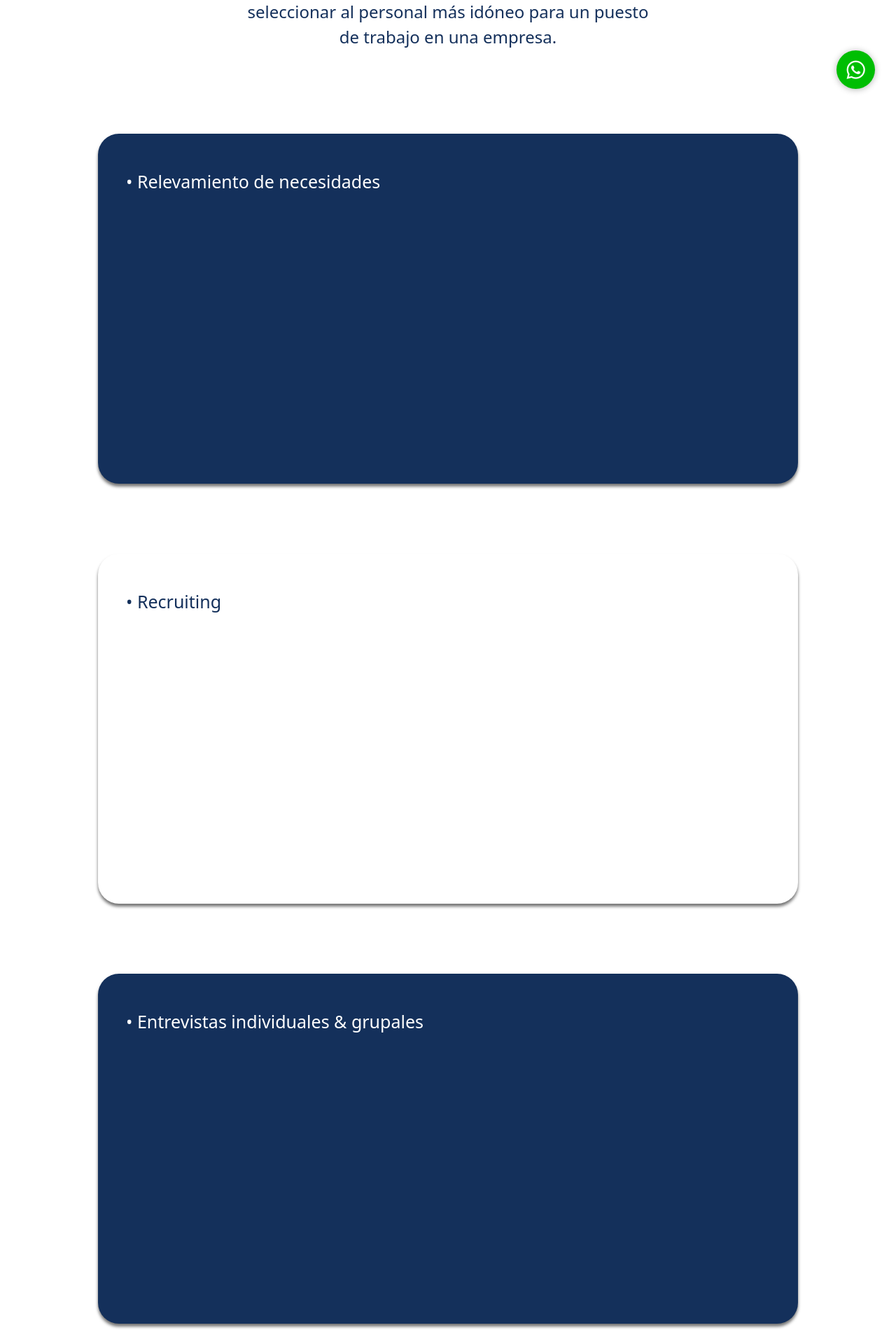
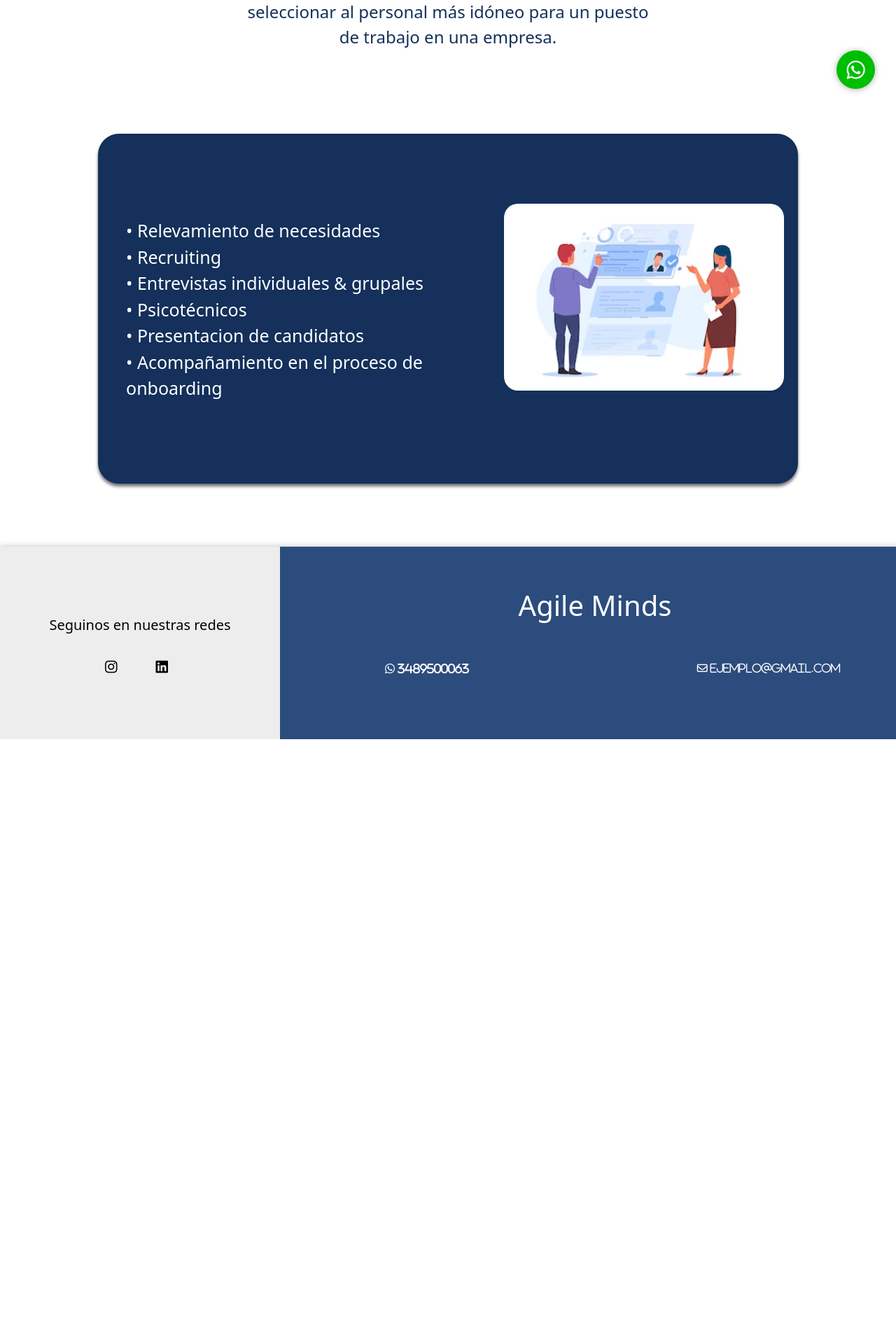
Before and after one commit to Gaby-1628/Consultora, a PHP site: page /seleccion.html in a window 1280 px wide. Shown: the part 643-2563 px from the top of the page at 70% size. After the commit the page ends 1699 px from the top, so only its background shows below. Run offline with PHP 8.4, Linux system fonts and the light colour scheme; some libraries are stand-ins or nearby versions.

Commit message:
Se modifico la seccion de 'seleccion de personal'

```diff
--- a/css/seleccion.css
+++ b/css/seleccion.css
@@ -138,106 +138,18 @@ header nav section h1{
 #revelamiento p{
     margin-left: 40px;
     font-size: 25px;
-    padding-top: 50px;
+    padding-top: 120px;
 }
 
-#recruiting-{
-    background-color: #ffffff;
-    color: #14305B;
-    border-radius: 30px;
-    height: 500px;
-    width: 1000px;
-    align-items: center;
-    box-shadow: 0px 4px 4px rgba(0, 0.10, 0.10, 0.55);
-    margin: auto;
+#revelamiento img{
+    float: right;
     margin-top: 100px;
+    margin-right: 20px;
+    border-radius: 20px;
+    width: 400px;
+
 }
 
-#recruiting p{
-    margin-left: 40px;
-    font-size: 25px;
-    padding-top: 50px;
-}
-
-#entrevistas-{
-    background-color: #14305B;
-    color: #fff;
-    border-radius: 30px;
-    height: 500px;
-    width: 1000px;
-    margin-left: 235px;
-    margin-top: 100px;
-    align-items: center;
-    margin: auto;
-    margin-top: 100px;
-    box-shadow: 0px 4px 4px rgba(0, 0.10, 0.10, 0.55);
-}
-
-#entrevistas p{
-    margin-left: 40px;
-    font-size: 25px;
-    padding-top: 50px;
-}
-
-#Psicotécnicos-{
-    background-color: #ffffff;
-    color: #14305B;
-    border-radius: 30px;
-    height: 500px;
-    width: 1000px;
-    margin-left: 235px;
-    margin-top: 100px;
-    align-items: center;
-    box-shadow: 0px 4px 4px rgba(0, 0.10, 0.10, 0.55);
-    margin: auto;
-    margin-top: 100px;
-}
-
-#Psicotécnicos p{
-    margin-left: 40px;
-    font-size: 25px;
-    padding-top: 50px;
-}
-
-#presentacion-{
-    background-color: #14305B;
-    color: #fff;
-    border-radius: 30px;
-    height: 500px;
-    width: 1000px;
-    margin-left: 235px;
-    margin-top: 100px;
-    align-items: center;
-    margin: auto;
-    margin-top: 100px;
-    box-shadow: 0px 4px 4px rgba(0, 0.10, 0.10, 0.55);
-}
-
-#presentacion p{
-    margin-left: 40px;
-    font-size: 25px;
-    padding-top: 50px;
-}
-
-#proceso-{
-    background-color: #ffffff;
-    color: #14305B;
-    border-radius: 30px;
-    height: 500px;
-    width: 1000px;
-    margin-left: 235px;
-    margin-top: 100px;
-    align-items: center;
-    box-shadow: 0px 4px 4px rgba(0, 0.10, 0.10, 0.55);
-    margin: auto;
-    margin-top: 100px;
-}
-
-#proceso p{
-    margin-left: 40px;
-    font-size: 25px;
-    padding-top: 50px;
-}
 
 #info{
     text-align: center;
--- a/js/main.js
+++ b/js/main.js
@@ -72,28 +72,15 @@ sr.reveal('#revelamiento-', {
     origin: 'right',
     distance: '-100px'
 });
-sr.reveal(' #recruiting-', {
+
+sr.reveal('#revelamiento- img', {
     duration: 3000,
-    origin: 'left',
+    origin: 'bottom',
     distance: '-100px'
 });
-sr.reveal('#entrevistas-', {
+
+sr.reveal('#revelamiento- p', {
     duration: 3000,
-    origin: 'right',
+    origin: 'top',
     distance: '-100px'
 });
-sr.reveal(' #Psicotécnicos-', {
-    duration: 3000,
-    origin: 'left',
-    distance: '-100px'
-});
-sr.reveal('#presentacion-', {
-    duration: 3000,
-    origin: 'right',
-    distance: '-100px'
-});
-sr.reveal(' #proceso-', {
-    duration: 3000,
-    origin: 'left',
-    distance: '-100px'
-});
--- a/seleccion.html
+++ b/seleccion.html
@@ -113,45 +113,18 @@
 
         <section id="revelamiento-">
             <div id="revelamiento">
-                <p>• Relevamiento de necesidades
+                <img src="img/seleccion de personal.avif" alt="">
+                <p>• Relevamiento de necesidades  <br>
+                    • Recruiting  <br>
+                    • Entrevistas individuales & grupales      <br>
+                    • Psicotécnicos  <br>
+                    • Presentacion de candidatos    <br>
+                    • Acompañamiento en el proceso de onboarding
                     </p>
-                    <img src="" alt="">
+
             </div>
         </section>
-        <section id="recruiting-">
-            <div id="recruiting">
-                <p>• Recruiting
-                    </p>
-                    <img src="" alt="">
-            </div>
-        </section>
-        <section id="entrevistas-">
-            <div id="entrevistas">
-                <p>• Entrevistas individuales & grupales
-                    </p>
-                    <img src="" alt="">
-            </div>
-        </section>
-        <section id="Psicotécnicos-">
-            <div id="Psicotécnicos">
-                <p>•       Psicotécnicos
-                    </p>
-                    <img src="" alt="">
-            </div>
-        </section>
-        <section id="presentacion-">
-            <div id="presentacion">
-                <p>• Presentacion de candidatos
-                    </p>
-                    <img src="" alt="">
-            </div>
-        </section>
-        <section id="proceso-">
-            <div id="proceso">
-                <p>• Acompañamiento en el proceso de onboarding</p>
-                <img src="" alt="">
-            </div>
-        </section>
+
                 <a href="https://api.whatsapp.com/send?phone=" class="btn-wsp" target="_blank">
                     <i class="fa-brands fa-whatsapp"></i>
                 </a>
```
Also changed, not shown: Img/seleccion de personal.avif (added).
